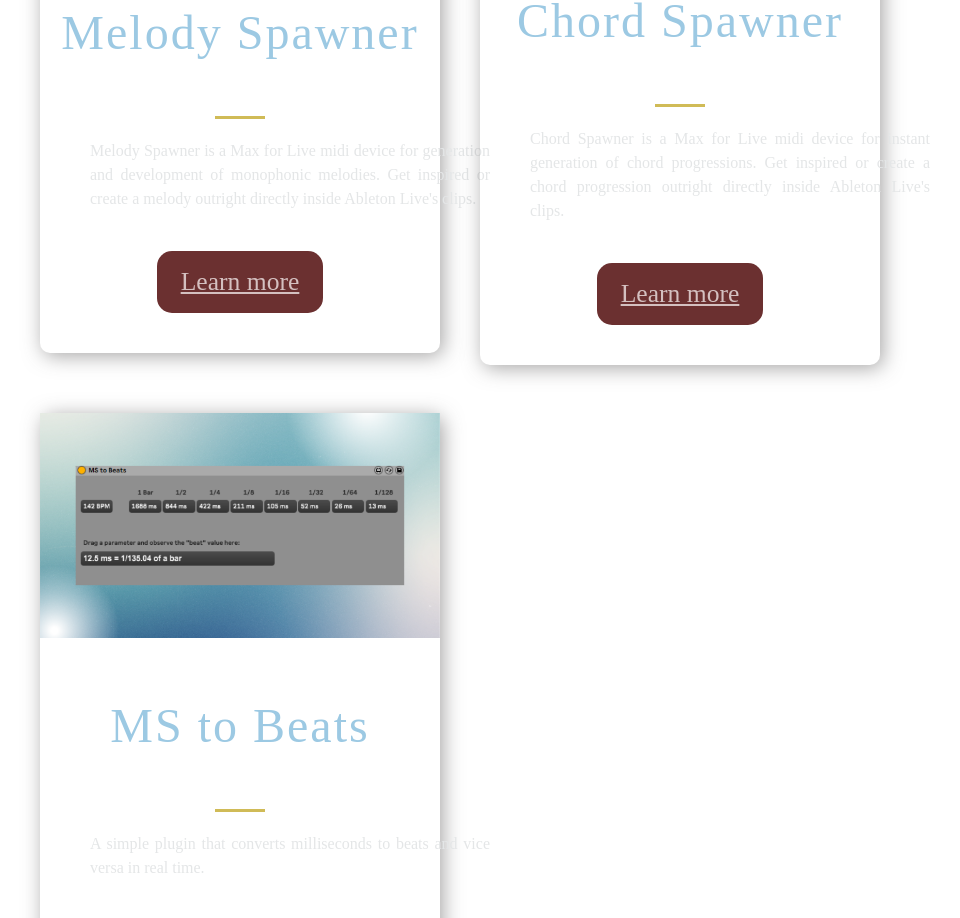
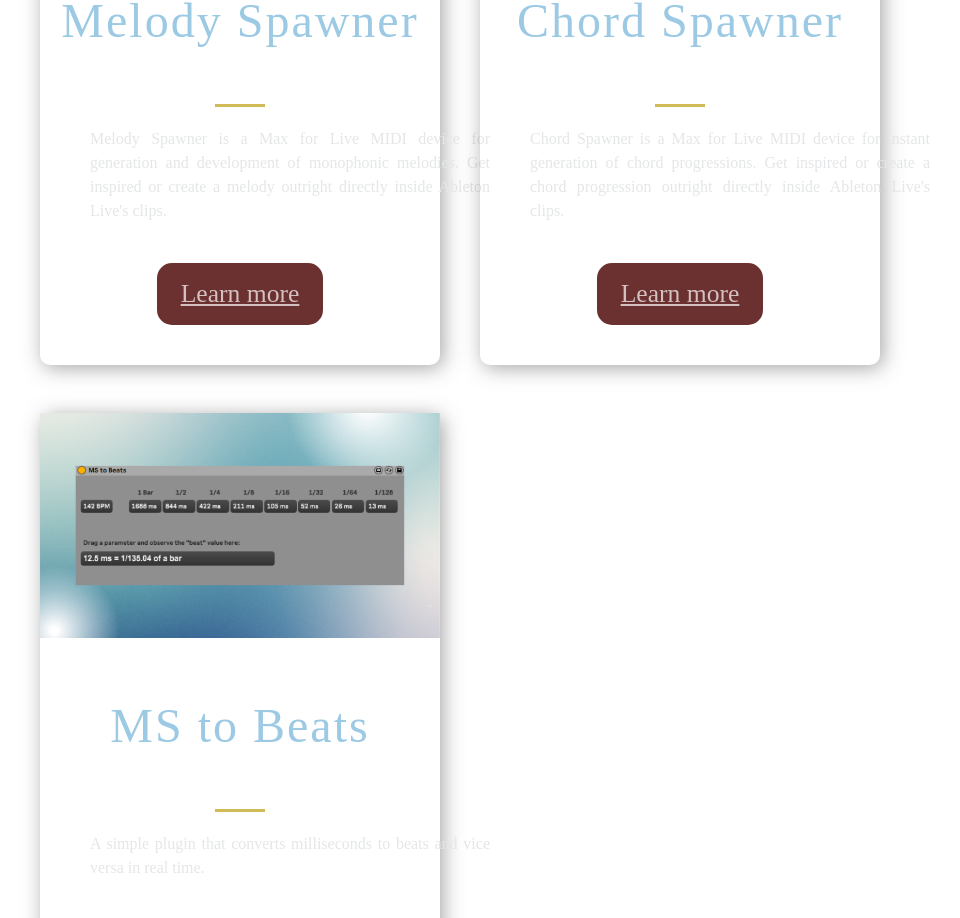
Before and after one commit to JanZaion/jan-zaion-web, a Next.js app: page / in a window 1280 px wide. Shown: the part 1300-2218 px from the top of the page, without its empty margins (180-1140 px from the left). Built offline with nearby package versions, Linux system fonts and the light colour scheme.

Commit message:
midi -> MIDI

```diff
--- a/src/constants/constants.js
+++ b/src/constants/constants.js
@@ -2,13 +2,13 @@
   {
     title: 'Melody Spawner',
     description:
-      "Melody Spawner is a Max for Live midi device for generation and development of monophonic melodies. Get inspired or create a melody outright directly inside Ableton Live's clips.",
+      "Melody Spawner is a Max for Live MIDI device for generation and development of monophonic melodies. Get inspired or create a melody outright directly inside Ableton Live's clips.",
     image: '/images/melodyspawner_thumb.png',
   },
   {
     title: 'Chord Spawner',
     description:
-      "Chord Spawner is a Max for Live midi device for instant generation of chord progressions. Get inspired or create a chord progression outright directly inside Ableton Live's clips.",
+      "Chord Spawner is a Max for Live MIDI device for instant generation of chord progressions. Get inspired or create a chord progression outright directly inside Ableton Live's clips.",
     image: '/images/chordspawner_thumb.png',
   },
   {
```
Also changed, not shown: src/mds/Chord-Spawner.md (+1 -1 lines), src/mds/Melody-Spawner.md (+1 -1 lines).
